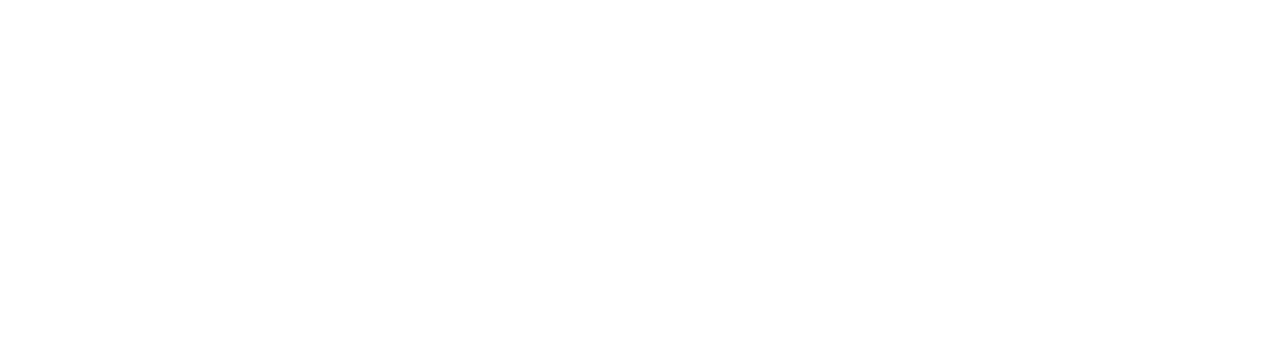
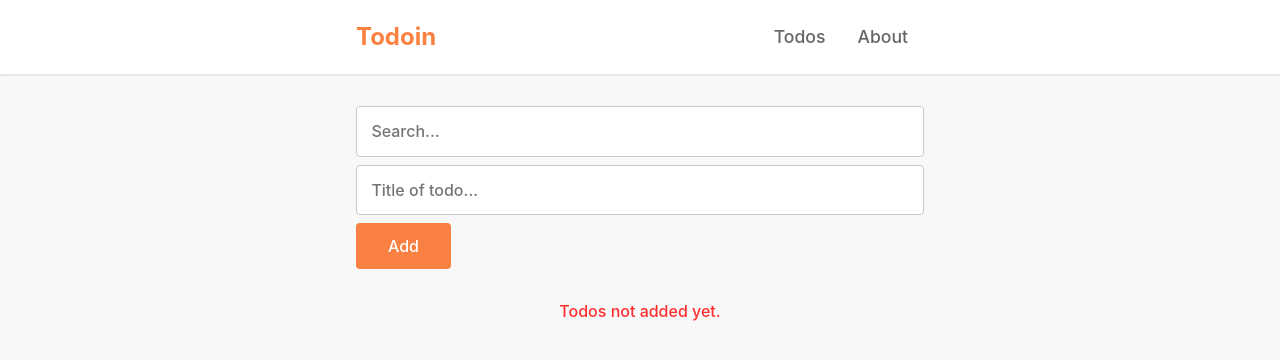
Before and after one commit to muhammadpauzi/todoin-app, a Svelte app: page / in a window 1280 px wide. Shown: the top 360 px of the page. Built offline with nearby package versions, Linux system fonts and the light colour scheme.

Commit message:
Apply add todo with localStorage

```diff
--- a/public/global.css
+++ b/public/global.css
@@ -0,0 +1,214 @@
+/* variables */
+:root{
+	--orange: #fa8142;
+	--orange-2: rgb(245, 115, 45);
+	--red: rgb(255, 47, 47);
+	--gray-1: #f8f8f8;
+	--gray-3: #c9c9c9;
+	--gray-5: #666565;
+	--black: #000;
+	--white: #fff;
+	--border-radius: 4px;
+	--background: var(--gray-1);
+	--font-medium: 500;
+	--font-bold: 700;
+}
+
+/* resets */
+*,
+*::before,
+*::after
+{
+	margin: 0;
+	padding: 0;
+	font-family: -apple-system, BlinkMacSystemFont, 'Sofia Pro', 'Segoe UI', Roboto, Oxygen, Ubuntu, Cantarell, 'Open Sans', 'Helvetica Neue', sans-serif;
+	box-sizing: border-box;
+}
+
+a{
+	text-decoration: none;
+	font-size: 1.1rem;
+}
+
+ul{
+	list-style: none;
+}
+
+body{
+	min-height: 100vh;
+	background-color: var(--background);
+}
+
+/* utilities */
+.container{
+	width: 100%;
+	max-width: 600px;
+	margin: 0 auto;
+	padding: 0 1rem;
+	position: relative;
+}
+
+/* displays */
+.block{
+	display: block !important;
+}
+
+/* flexs */
+.flex
+{
+	display: flex !important;
+}
+
+.jc-sb
+{
+	justify-content: space-between !important;
+}
+
+.ai-c
+{
+	align-items: center !important;
+}
+
+/* paddings */
+.p-1
+{
+	padding: .500rem !important;
+}
+
+.p-2
+{
+	padding: 1rem !important;
+}
+
+.p-3
+{
+	padding: 1.5rem !important;
+}
+
+.py-1
+{
+	padding-top: .500rem !important;
+	padding-bottom: .500rem !important;
+}
+
+.py-2
+{
+	padding-top: 1rem !important;
+	padding-bottom: 1rem !important;
+}
+
+.py-3
+{
+	padding-top: 1.5rem !important;
+	padding-bottom: 1.5rem !important;
+}
+
+.px-1
+{
+	padding-right: .500rem !important;
+	padding-left: .500rem !important;
+}
+
+.px-2
+{
+	padding-right: 1rem !important;
+	padding-left: 1rem !important;
+}
+
+.px-3
+{
+	padding-right: 1.5rem !important;
+	padding-left: 1.5rem !important;
+}
+
+/* margins */
+.m-1
+{
+	margin: .500rem !important;
+}
+
+.m-2
+{
+	margin: 1rem !important;
+}
+
+.m-3
+{
+	margin: 1.5rem !important;
+}
+
+.my-1
+{
+	margin-top: .500rem !important;
+	margin-bottom: .500rem !important;
+}
+
+.my-2
+{
+	margin-top: 1rem !important;
+	margin-bottom: 1rem !important;
+}
+
+.my-3
+{
+	margin-top: 1.5rem !important;
+	margin-bottom: 1.5rem !important;
+}
+
+.mt-1
+{
+	margin-top: .500rem !important;
+}
+
+.mt-2
+{
+	margin-top: 1rem !important;
+}
+
+.mt-3
+{
+	margin-top: 1.5rem !important;
+}
+
+.mb-1
+{
+	margin-bottom: .500rem !important;
+}
+
+.mb-2
+{
+	margin-bottom: 1rem !important;
+}
+
+.mb-3
+{
+	margin-bottom: 1.5rem !important;
+}
+
+/* backgrounds */
+.bg-white{
+	background: var(--white);
+}
+
+/* shadows */
+.shadow{
+	box-shadow: 0 2px 1px rgba(77, 77, 77, 0.1);
+}
+
+/* fonts */
+.fw-medium{
+	font-weight: var(--font-medium);
+}
+
+/* texts */
+.text-center{
+	text-align: center !important;
+}
+
+.text-gray{
+	color: var(--gray-5) !important;
+}
+
+.text-red{
+	color: var(--red) !important;
+}
--- a/src/App.svelte
+++ b/src/App.svelte
@@ -0,0 +1,14 @@
+<script>
+	import Navbar from "./components/Navbar.svelte";
+	import AddTodo from "./components/AddTodo.svelte";
+	import Todos from "./components/Todos.svelte";
+	import List from "./shared/Todo.svelte";
+	import Input from "./shared/Input.svelte";
+</script>
+
+<Navbar />
+<div class="container py-2 my-2">
+	<Input placeholder="Search..." />
+	<AddTodo />
+	<Todos />
+</div>
--- /dev/null
+++ b/src/components/AddTodo.svelte
@@ -0,0 +1,23 @@
+<script>
+    import Input from "../shared/Input.svelte";
+    import Button from "../shared/Button.svelte";
+    import todosStore, {
+        getCurrentTodos,
+        saveTodo,
+    } from "../stores/todosStore";
+
+    let title = "";
+    const handleSubmit = () => {
+        const todo = {
+            id: Math.floor(Date.now() + Math.random() * 1000),
+            title,
+            dateCreated: Date.now(),
+        };
+        $todosStore = saveTodo(todo);
+    };
+</script>
+
+<form type="POST" on:submit|preventDefault={handleSubmit}>
+    <Input placeholder="Title of todo..." bind:value={title} />
+    <Button>Add</Button>
+</form>
--- /dev/null
+++ b/src/components/Navbar.svelte
@@ -0,0 +1,36 @@
+<nav class="flex ai-c bg-white shadow">
+    <div class="container flex jc-sb ai-c">
+        <a href="/" class="logo">Todoin</a>
+
+        <ul class="flex">
+            <li>
+                <a href="/" class="py-1 px-2">Todos</a>
+            </li>
+            <li>
+                <a href="/" class="py-1 px-2">About</a>
+            </li>
+        </ul>
+    </div>
+</nav>
+
+<style>
+    nav {
+        padding: 1.4rem 0;
+    }
+
+    .logo {
+        font-size: 1.5rem;
+        font-weight: var(--font-bold);
+        color: var(--orange);
+    }
+
+    ul a {
+        color: var(--gray-5);
+        font-weight: var(--font-medium);
+        transition: 0.3s color;
+    }
+
+    ul a:hover {
+        color: var(--orange);
+    }
+</style>
--- /dev/null
+++ b/src/components/Todos.svelte
@@ -0,0 +1,12 @@
+<script>
+    import Todo from "../shared/Todo.svelte";
+    import todosStore from "../stores/todosStore";
+</script>
+
+{#if $todosStore.length === 0}
+    <p class="text-red text-center py-3 fw-medium">Todos not added yet.</p>
+{:else}
+    {#each $todosStore as todo (todo.id)}
+        <Todo data={todo} />
+    {/each}
+{/if}
--- /dev/null
+++ b/src/shared/Button.svelte
@@ -0,0 +1,32 @@
+<script>
+    export let type = "orange";
+</script>
+
+<button class="btn btn-{type}">
+    <slot />
+</button>
+
+<style>
+    /* buttons */
+    .btn {
+        padding: 0.8rem 2rem;
+        font-size: 1rem;
+        cursor: pointer;
+        outline: none;
+        border: none;
+        font-weight: var(--font-medium);
+        transition-property: background-color;
+        transition-duration: 0.3s;
+        border-radius: 4px;
+        margin-bottom: 0.5rem;
+    }
+
+    .btn-orange {
+        background-color: var(--orange);
+        color: var(--white);
+    }
+
+    .btn-orange:hover {
+        background-color: var(--orange-2);
+    }
+</style>
--- /dev/null
+++ b/src/shared/Input.svelte
@@ -0,0 +1,28 @@
+<script>
+    export let placeholder = "";
+    export let required = true;
+    export let value = "";
+</script>
+
+<input type="text" {placeholder} required bind:value />
+
+<style>
+    input {
+        width: 100%;
+        padding: 0.9rem;
+        margin-bottom: 0.5rem;
+        border-radius: var(--border-radius);
+        border: 1px solid var(--gray-3);
+        font-size: 1rem;
+        color: var(--gray-5);
+        font-weight: var(--font-medium);
+        outline: none;
+        transition-property: color border-color;
+        transition-duration: 0.3s;
+    }
+
+    input:focus {
+        border-color: var(--orange);
+        color: var(--black);
+    }
+</style>
--- /dev/null
+++ b/src/shared/Todo.svelte
@@ -0,0 +1,15 @@
+<script>
+    export let data = { title: "", dateCreated: "" };
+</script>
+
+<div class="todo py-3 px-2 shadow mb-1">
+    <h2 class="mb-1">{data.title}</h2>
+    <span class="text-gray">{new Date(data.dateCreated).toLocaleString()}</span>
+</div>
+
+<style>
+    .todo {
+        width: 100%;
+        background-color: var(--white);
+    }
+</style>
--- /dev/null
+++ b/src/stores/todosStore.js
@@ -0,0 +1,26 @@
+import { writable } from 'svelte/store';
+
+const getCurrentTodos = () => {
+    const todos = localStorage.getItem('todos');
+    console.log(todos)
+    if (todos === null) {
+        localStorage.setItem('todos', '[]');
+        return [];
+    }
+    return JSON.parse(todos);
+}
+
+const saveTodo = todo => {
+    let todos = getCurrentTodos();
+    todos.push(todo);
+    localStorage.setItem('todos', JSON.stringify(todos));
+    return todos;
+}
+
+const todosStore = writable(getCurrentTodos());
+
+export default todosStore;
+export {
+    getCurrentTodos,
+    saveTodo
+}
```
Also changed, not shown: 1 other file (tests, documents, lock files or other folders).
